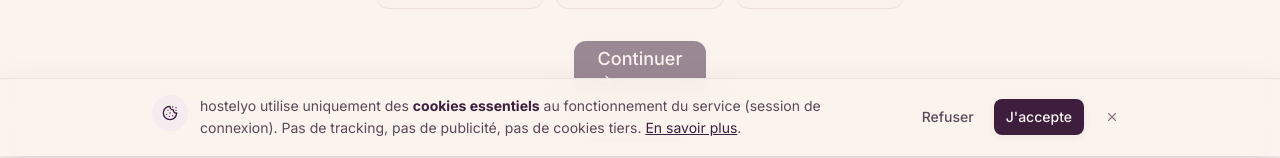
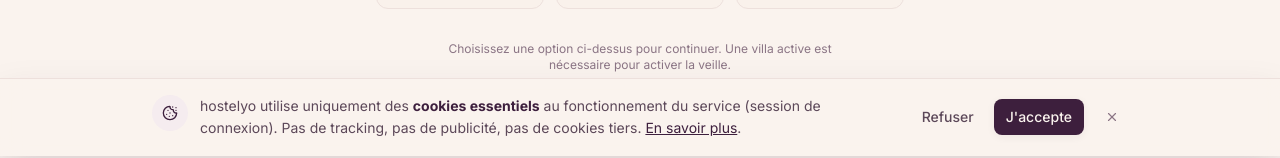
Before and after one commit to nyoraapp-afk/hostless, a Next.js app: page /onboarding/villas in a window 1280 px wide. Shown: the part 644-802 px from the top of the page. Built offline with nearby package versions, Linux system fonts and the light colour scheme; no server answers; the database is empty; sample sign-in values are in the browser's storage.

Commit message:
Onboarding villas : cache le bouton Continuer quand 0 villa active

```diff
--- a/src/app/onboarding/villas/page.tsx
+++ b/src/app/onboarding/villas/page.tsx
@@ -345,11 +345,9 @@ export default function VillasPage() {
         )}
 
         <div className="mt-8 flex flex-col items-center gap-3">
-          <Button
-            size="lg"
-            onClick={handleContinue}
-            disabled={activeCount === 0}
-          >
+          {activeCount > 0 ? (
+            <>
+              <Button size="lg" onClick={handleContinue}>
                 Continuer
                 <ArrowRight className="h-4 w-4" aria-hidden />
               </Button>
@@ -357,6 +355,15 @@ export default function VillasPage() {
                 <strong className="text-aubergine">{activeCount}</strong>{" "}
                 villa{activeCount > 1 ? "s" : ""} à monitorer
               </p>
+            </>
+          ) : (
+            loaded && (
+              <p className="text-xs text-ink-muted text-center max-w-sm">
+                Choisissez une option ci-dessus pour continuer. Une villa
+                active est nécessaire pour activer la veille.
+              </p>
+            )
+          )}
         </div>
       </div>
 
```
Lines whose indentation alone changed are shown as unchanged.
